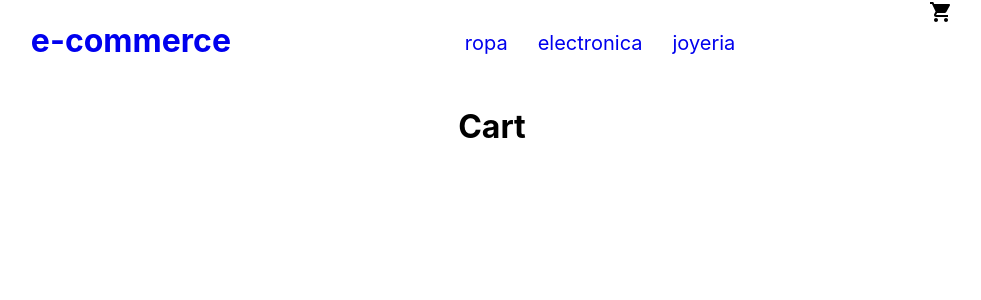
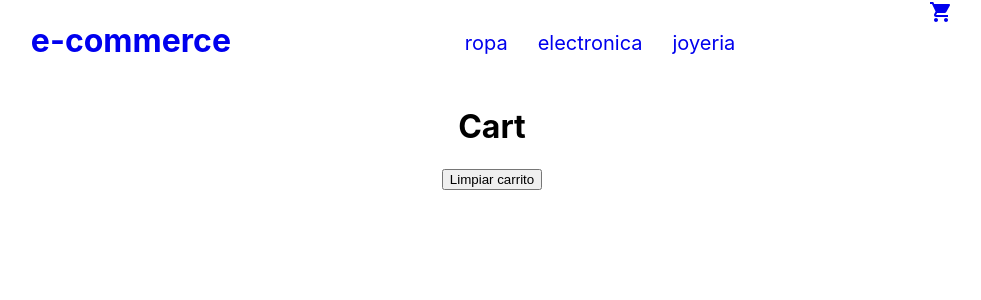
Before and after one commit to cristianbarra79/React, a React (Create React App) app: page /cart in a window 1280 px wide. Shown: the top 300 px of the page, without its empty margins (148-1129 px from the left). Built offline with nearby package versions, Linux system fonts and the light colour scheme.

Commit message:
useContext para Cart

```diff
--- a/src/components/Cart/Cart.jsx
+++ b/src/components/Cart/Cart.jsx
@@ -1,9 +1,20 @@
 import React from 'react'
+import {useContext} from 'react'
+import {CartContext} from '../../context/CartContext.jsx'
 
 const Cart = () => {
+
+    const {carrito, setCarrito} = useContext(CartContext)
+
+    const limpiar = () => {
+        setCarrito([])
+    }
+
     return (
         <div>
             <h1>Cart</h1>
+            {carrito && carrito.map(item => <h2 key={item.id}>{`Producto ${item.nombre} por ${item.cantidad} subtotal de $${item.cantidad * item.precio}`}</h2>)}
+            <button onClick={limpiar}>Limpiar carrito</button>
         </div>
     )
 }
--- a/src/components/ItemDetail.jsx/ItemDetail.jsx
+++ b/src/components/ItemDetail.jsx/ItemDetail.jsx
@@ -1,15 +1,15 @@
 import React from 'react'
-import {useState} from 'react'
+import {useContext} from 'react'
+import {CartContext} from '../../context/CartContext.jsx'
 import ItemCount from '../ItemCount/ItemCount'
-
 import './ItemDetail.css'
 
 const ItemDetail = ({id, title, price, description, image, count, category}) => {
 
-    const [carrito, setCarrito] = useState([])
+    const {agregarACarrito} = useContext(CartContext)
 
     const onAdd = (cantidad) =>{
-        setCarrito([...carrito, {id: id, cantidad: cantidad}])
+        agregarACarrito({nombre:title, id: id, cantidad:cantidad, precio: price})
     }
 
     return (
--- a/src/components/Navbar/NavBar.js
+++ b/src/components/Navbar/NavBar.js
@@ -19,7 +19,10 @@ const Navbar = () => {
                     {categoria.map((nombre) => <li key={nombre}><Link to={`/category/${nombre}`}>{nombre}</Link></li>)}
                 </ul>
             </nav>
-            <CartWidget/>
+            <Link to="/cart">
+                <CartWidget/>
+            </Link>
+
         </header>
     )
 }
--- /dev/null
+++ b/src/context/CartContext.jsx
@@ -0,0 +1,25 @@
+import {useState, createContext} from 'react'
+
+export const CartContext =  createContext([])
+
+export function CartContextProvider({children}) {
+
+    const [carrito, setCarrito] = useState([])
+
+    const agregarACarrito = (item) => {
+        if (carrito.some(el => el.id === item.id)) {
+            let indexProducto = carrito.findIndex(x => x.id === item.id);
+            carrito[indexProducto].cantidad = carrito[indexProducto].cantidad + item.cantidad;
+        }else{
+            setCarrito([...carrito, {id: item.id, nombre:item.nombre, cantidad: item.cantidad, precio:item.precio}])
+        }
+    }
+
+    return (
+        <CartContext.Provider value={{carrito, agregarACarrito, setCarrito}}>
+            {children}
+        </CartContext.Provider>
+    )
+}
+
+export default CartContextProvider;
```
Also changed, not shown: src/App.js (+7 -3 lines).
